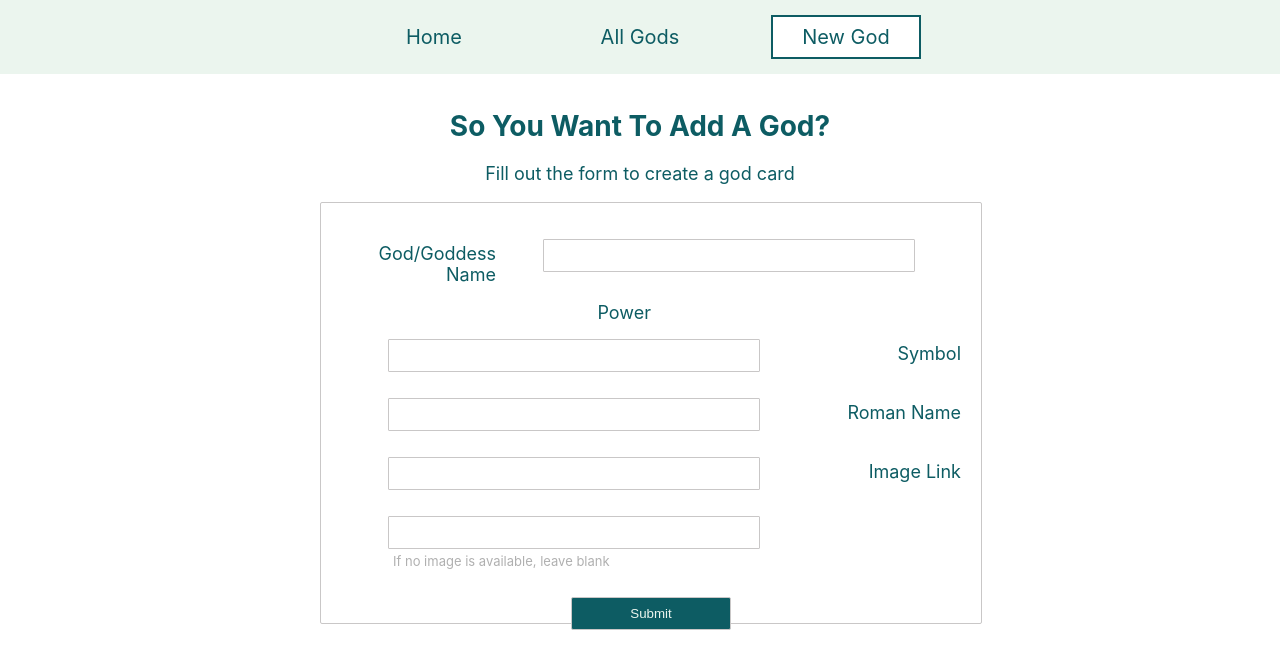
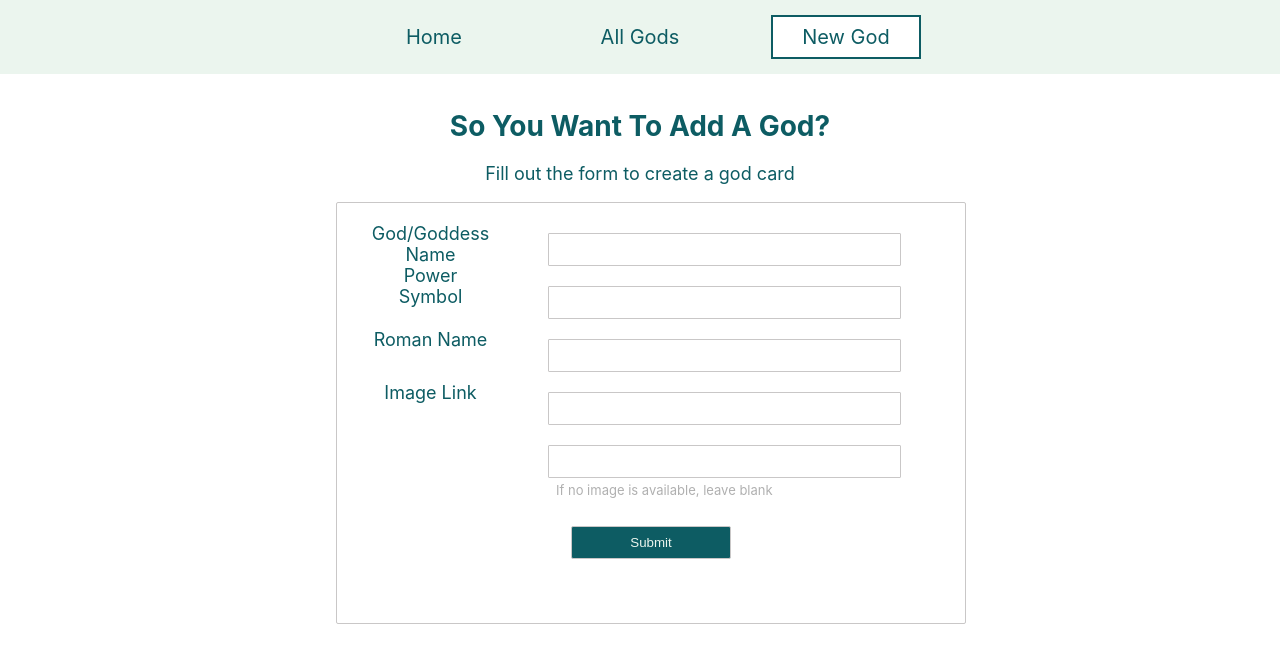
Before and after one commit to kyrstin-kempf/greek-god-card-generator, a React (Create React App) app: page /gods/new in a window 1280 px wide. Shown: the top 668 px of the page. Built offline with nearby package versions, Linux system fonts and the light colour scheme; data requests are answered from the project's data file.

Commit message:
style updates to form

```diff
--- a/src/styles.css
+++ b/src/styles.css
@@ -1,5 +1,6 @@
 body {
-  margin: 0px;
+  margin-left: 32px;
+  margin-right: 32px;
   text-align: center;
   color: #0d5c63;
   font-size: 18px;
@@ -12,9 +13,10 @@
 }
 
 .nav-menu {
-  width: 100%;
+  width: auto;
   background-color: #EBF5EE;
-  overflow: auto;
+  margin-left: -32px;
+  margin-right: -32px;
 }
 
 .nav-menu a {
@@ -138,14 +140,14 @@
 .col-25 {
   float: left;
   width: 25%;
-  margin-top: 20px;
-  text-align: right;
+  /* text-align: right;
+  display: grid; */
 }
 
 .col-75 {
-  float: left;
+  float: right;
   width: 75%;
-  margin-top: 6px;
+  /* display: grid; */
 }
 
 .circ {
```
